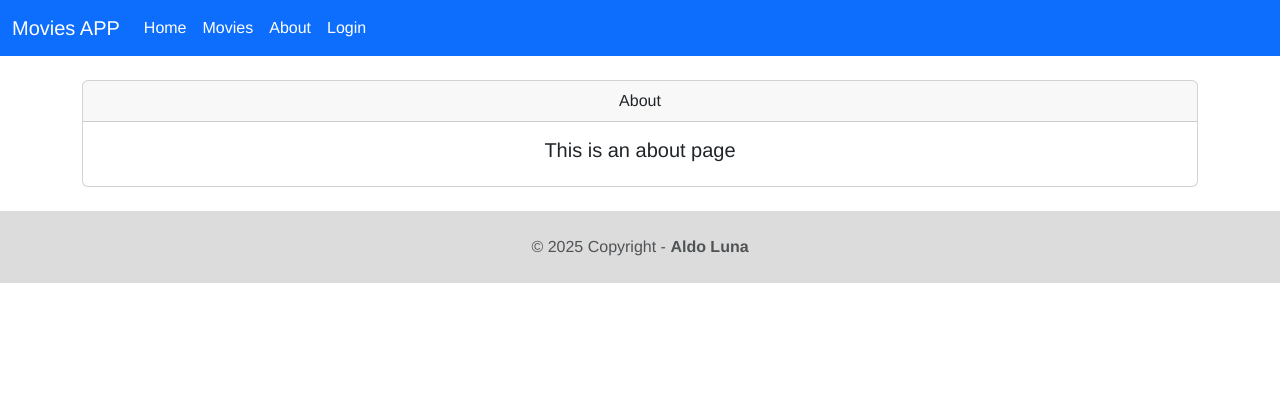
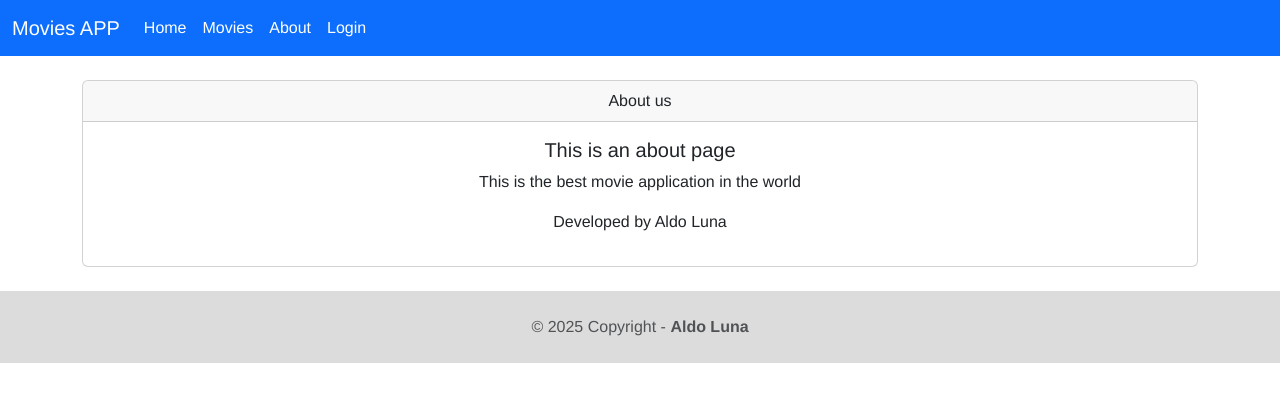
Before and after one commit to AldoLunaBueno/movie-reviews-app, a Vue app in the folder frontend/: page /about in a window 1280 px wide. Shown: the top 402 px of the page. Built offline with nearby package versions, Linux system fonts and the light colour scheme.

Commit message:
access properties by mustache syntax and linter corrections

```diff
--- a/frontend/src/App.vue
+++ b/frontend/src/App.vue
@@ -58,6 +58,6 @@
 
 <script>
 export default {
-  name: "App",
+  name: 'App',
 };
 </script>
--- a/frontend/src/router/index.js
+++ b/frontend/src/router/index.js
@@ -16,15 +16,15 @@
     component: () => import(/* webpackChunkName: "about" */ '../views/About.vue'),
   },
   {
-    path: "/login",
-    name: "login",
-    component: () => import( "../views/Login.vue")
+    path: '/login',
+    name: 'login',
+    component: () => import('../views/Login.vue'),
   },
   {
-    path: "/movies",
-    name: "movies",
-    component: () => import("../views/Movies.vue")
-  }
+    path: '/movies',
+    name: 'movies',
+    component: () => import('../views/Movies.vue'),
+  },
 ];
 
 const router = createRouter({
--- a/frontend/src/views/About.vue
+++ b/frontend/src/views/About.vue
@@ -1,13 +1,25 @@
 <template>
   <div class="card">
-    <div class="card-header">About</div>
+    <div class="card-header">
+      {{ title }}
+    </div>
     <div class="card-body">
       <h5 class="card-title">This is an about page</h5>
+      <p>{{ description }}</p>
+      <p>{{ team }}</p>
     </div>
   </div>
 </template>
+
 <script>
 export default {
-  name: "About",
+  name: 'About',
+  data() {
+    return {
+      title: 'About us',
+      description: 'This is the best movie application in the world',
+      team: 'Developed by Aldo Luna',
+    };
+  },
 };
 </script>
--- a/frontend/src/views/Home.vue
+++ b/frontend/src/views/Home.vue
@@ -16,6 +16,6 @@
 
 <script>
 export default {
-  name: "Home",
+  name: 'Home',
 };
 </script>
--- a/frontend/src/views/Login.vue
+++ b/frontend/src/views/Login.vue
@@ -8,6 +8,6 @@
 </template>
 <script>
 export default {
-  name: "Login",
+  name: 'Login',
 };
 </script>
--- a/frontend/src/views/Movies.vue
+++ b/frontend/src/views/Movies.vue
@@ -8,6 +8,6 @@
 </template>
 <script>
 export default {
-  name: "Movies",
+  name: 'Movies',
 };
 </script>
```
